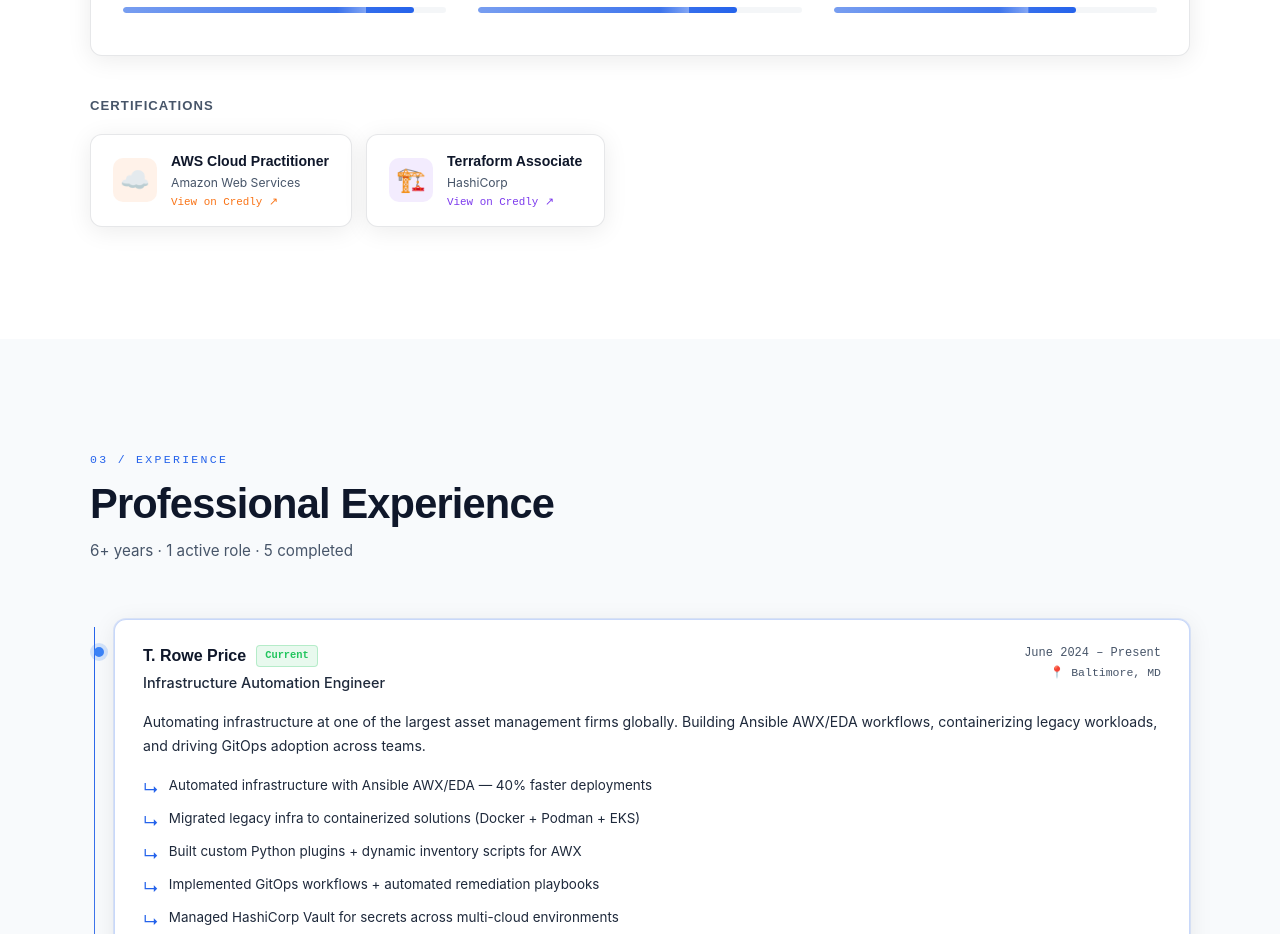
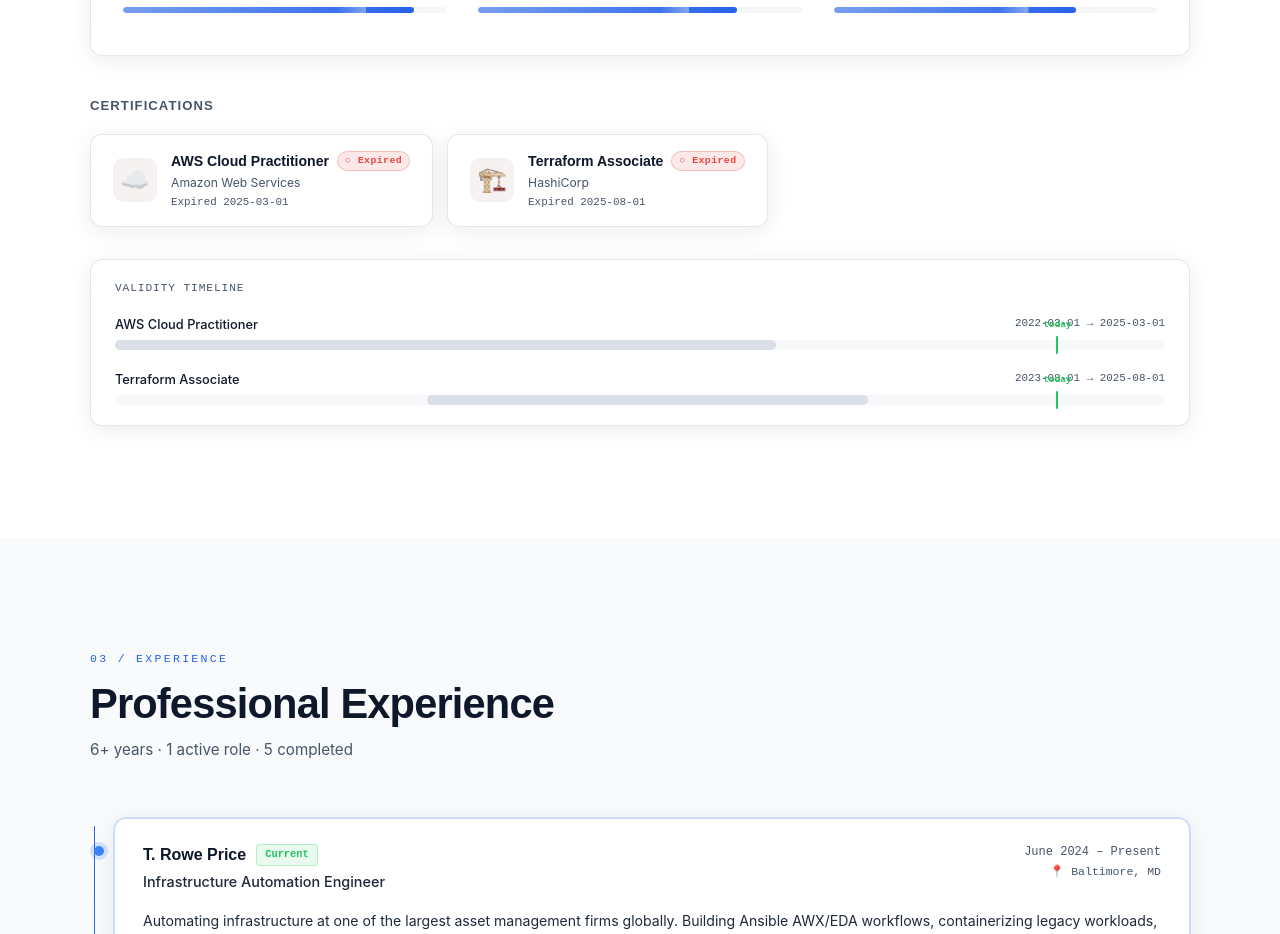
Before and after one commit to skmahankali/sai-krishna-mahankali, a React (Vite) app: page / in a window 1280 px wide. Shown: the part 2180-3114 px from the top of the page. Built offline with nearby package versions, Linux system fonts and the light colour scheme.

Commit message:
feat: add active/expired badge and validity timeline to certifications

```diff
--- a/src/components/Skills.tsx
+++ b/src/components/Skills.tsx
@@ -86,6 +86,8 @@ const CERTS = [
     icon: '☁️',
     color: '#f97316',
     href: 'https://www.credly.com/badges/3bf8c52c-d06c-4af5-bd3c-10a58eddcc80',
+    issued: '2022-03-01',   // TODO: replace with your actual issued date
+    expires: '2025-03-01',  // TODO: replace with your actual expiry date
   },
   {
     label: 'Terraform Associate',
@@ -93,6 +95,8 @@ const CERTS = [
     icon: '🏗️',
     color: '#7c3aed',
     href: 'https://www.credly.com/badges/4a6c520e-7270-4d2d-bc73-5779555213f5',
+    issued: '2023-08-01',   // TODO: replace with your actual issued date
+    expires: '2025-08-01',  // TODO: replace with your actual expiry date
   },
 ]
 
@@ -192,8 +196,12 @@ export default function Skills() {
           <p style={{ fontFamily: "'Plus Jakarta Sans',sans-serif", fontWeight: 700, fontSize: '0.82rem', color: theme.textMuted, letterSpacing: '0.08em', textTransform: 'uppercase', marginBottom: 18 }}>
             Certifications
           </p>
-          <div style={{ display: 'flex', flexWrap: 'wrap', gap: 14 }}>
-            {CERTS.map(cert => (
+
+          {/* Cert cards */}
+          <div style={{ display: 'flex', flexWrap: 'wrap', gap: 14, marginBottom: 32 }}>
+            {CERTS.map(cert => {
+              const active = new Date(cert.expires) > new Date()
+              return (
                 <motion.a
                   key={cert.label}
                   href={cert.href}
@@ -210,9 +218,10 @@ export default function Skills() {
                     gap: 14,
                     transition: 'all 0.2s',
                     boxShadow: theme.shadow,
+                    opacity: active ? 1 : 0.7,
                   }}
                   onMouseEnter={e => {
-                  (e.currentTarget as HTMLElement).style.borderColor = cert.color
+                    (e.currentTarget as HTMLElement).style.borderColor = active ? cert.color : '#ef4444'
                     ;(e.currentTarget as HTMLElement).style.transform = 'translateY(-2px)'
                   }}
                   onMouseLeave={e => {
@@ -222,19 +231,104 @@ export default function Skills() {
                 >
                   <div style={{
                     width: 44, height: 44, borderRadius: 10, flexShrink: 0,
-                  background: `${cert.color}18`,
+                    background: active ? `${cert.color}18` : 'rgba(239,68,68,0.08)',
                     display: 'flex', alignItems: 'center', justifyContent: 'center',
                     fontSize: '1.5rem',
+                    filter: active ? 'none' : 'grayscale(60%)',
                   }}>
                     {cert.icon}
                   </div>
                   <div>
-                  <p style={{ fontFamily: "'Plus Jakarta Sans',sans-serif", fontWeight: 700, fontSize: '0.88rem', color: theme.text, marginBottom: 2 }}>{cert.label}</p>
+                    <div style={{ display: 'flex', alignItems: 'center', gap: 8, marginBottom: 2 }}>
+                      <p style={{ fontFamily: "'Plus Jakarta Sans',sans-serif", fontWeight: 700, fontSize: '0.88rem', color: theme.text }}>{cert.label}</p>
+                      <span style={{
+                        fontFamily: "'JetBrains Mono',monospace",
+                        fontSize: '0.62rem', fontWeight: 600,
+                        padding: '2px 7px', borderRadius: 100,
+                        background: active ? 'rgba(34,197,94,0.12)' : 'rgba(239,68,68,0.12)',
+                        color: active ? '#22c55e' : '#ef4444',
+                        border: `1px solid ${active ? 'rgba(34,197,94,0.25)' : 'rgba(239,68,68,0.25)'}`,
+                        letterSpacing: '0.04em',
+                      }}>
+                        {active ? '● Active' : '○ Expired'}
+                      </span>
+                    </div>
                     <p style={{ fontFamily: "'Inter',sans-serif", fontSize: '0.76rem', color: theme.textMuted }}>{cert.issuer}</p>
-                  <p style={{ fontFamily: "'JetBrains Mono',monospace", fontSize: '0.68rem', color: cert.color, marginTop: 2 }}>View on Credly ↗</p>
+                    <p style={{ fontFamily: "'JetBrains Mono',monospace", fontSize: '0.68rem', color: active ? cert.color : theme.textMuted, marginTop: 2 }}>
+                      {active ? 'View on Credly ↗' : `Expired ${cert.expires}`}
+                    </p>
                   </div>
                 </motion.a>
-            ))}
+              )
+            })}
+          </div>
+
+          {/* Timeline */}
+          <div style={{ ...card, padding: '20px 24px', boxShadow: theme.shadow }}>
+            <p style={{ fontFamily: "'JetBrains Mono',monospace", fontSize: '0.7rem', color: theme.textMuted, letterSpacing: '0.08em', textTransform: 'uppercase', marginBottom: 18 }}>
+              Validity Timeline
+            </p>
+            {CERTS.map((cert, ci) => {
+              const issuedMs = new Date(cert.issued).getTime()
+              const expiresMs = new Date(cert.expires).getTime()
+              const nowMs = Date.now()
+              const active = expiresMs > nowMs
+
+              // range spans from earliest issued to latest expires across all certs
+              const allStart = Math.min(...CERTS.map(c => new Date(c.issued).getTime()))
+              const allEnd = Math.max(...CERTS.map(c => new Date(c.expires).getTime()), nowMs + 1000 * 60 * 60 * 24 * 180)
+              const span = allEnd - allStart
+
+              const barLeft = ((issuedMs - allStart) / span) * 100
+              const barWidth = ((expiresMs - issuedMs) / span) * 100
+              const todayLeft = ((nowMs - allStart) / span) * 100
+
+              return (
+                <div key={cert.label} style={{ marginBottom: ci < CERTS.length - 1 ? 20 : 0 }}>
+                  <div style={{ display: 'flex', justifyContent: 'space-between', marginBottom: 6 }}>
+                    <span style={{ fontFamily: "'Inter',sans-serif", fontSize: '0.8rem', color: theme.text, fontWeight: 500 }}>
+                      {cert.label}
+                    </span>
+                    <span style={{ fontFamily: "'JetBrains Mono',monospace", fontSize: '0.68rem', color: theme.textMuted }}>
+                      {cert.issued} → {cert.expires}
+                    </span>
+                  </div>
+                  <div style={{ position: 'relative', height: 10, background: 'rgba(148,163,184,0.08)', borderRadius: 6, overflow: 'visible' }}>
+                    {/* Cert bar */}
+                    <div style={{
+                      position: 'absolute',
+                      left: `${barLeft}%`,
+                      width: `${barWidth}%`,
+                      height: '100%',
+                      borderRadius: 6,
+                      background: active
+                        ? `linear-gradient(90deg, ${cert.color}99, ${cert.color})`
+                        : 'rgba(148,163,184,0.3)',
+                    }} />
+                    {/* Today marker */}
+                    {todayLeft >= 0 && todayLeft <= 100 && (
+                      <div style={{
+                        position: 'absolute',
+                        left: `${todayLeft}%`,
+                        top: -4, bottom: -4,
+                        width: 2,
+                        background: '#22c55e',
+                        borderRadius: 2,
+                        zIndex: 1,
+                      }}>
+                        <div style={{
+                          position: 'absolute', top: -18, left: '50%', transform: 'translateX(-50%)',
+                          fontFamily: "'JetBrains Mono',monospace", fontSize: '0.58rem', color: '#22c55e',
+                          whiteSpace: 'nowrap', fontWeight: 600,
+                        }}>
+                          today
+                        </div>
+                      </div>
+                    )}
+                  </div>
+                </div>
+              )
+            })}
           </div>
         </motion.div>
       </div>
```
Lines whose indentation alone changed are shown as unchanged.
